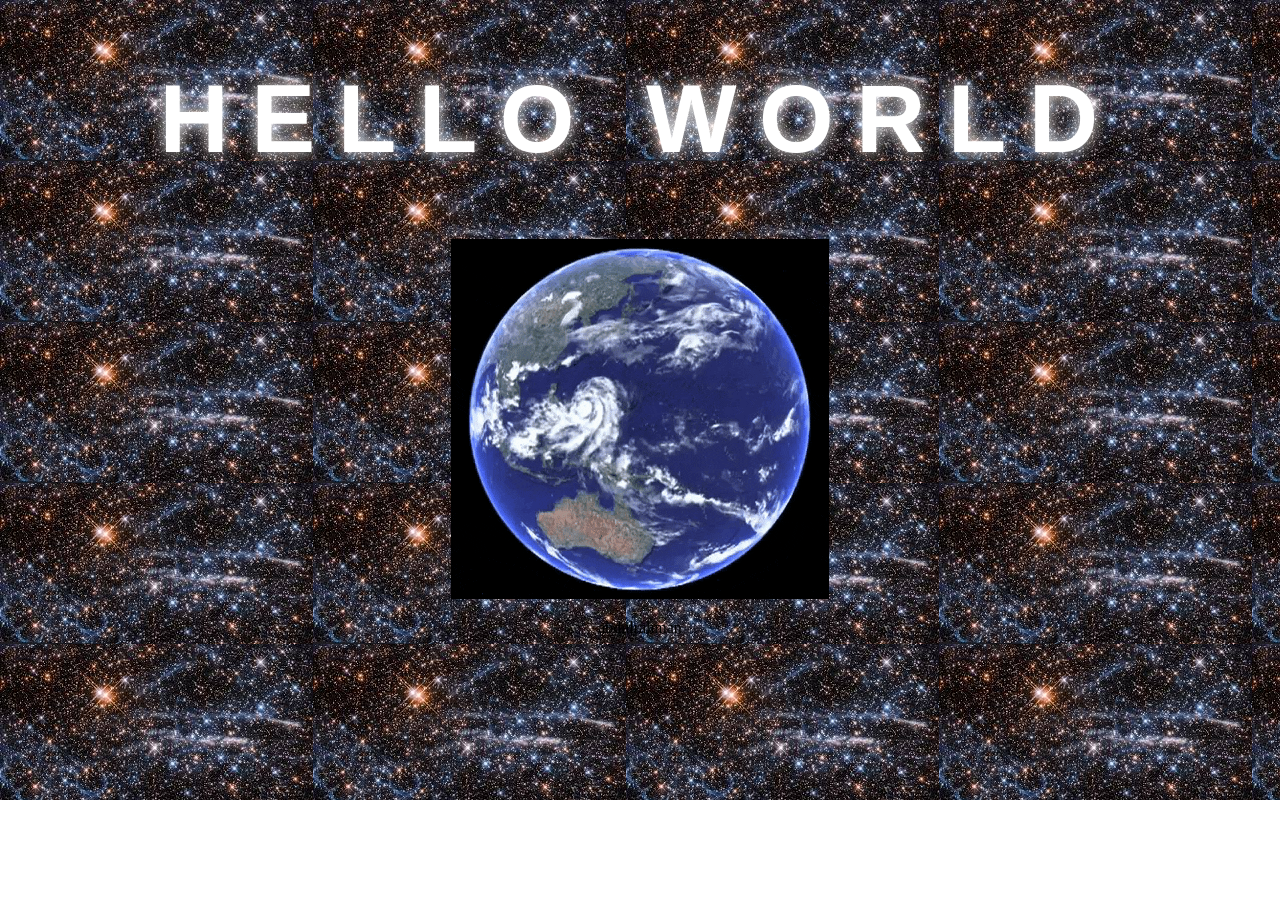
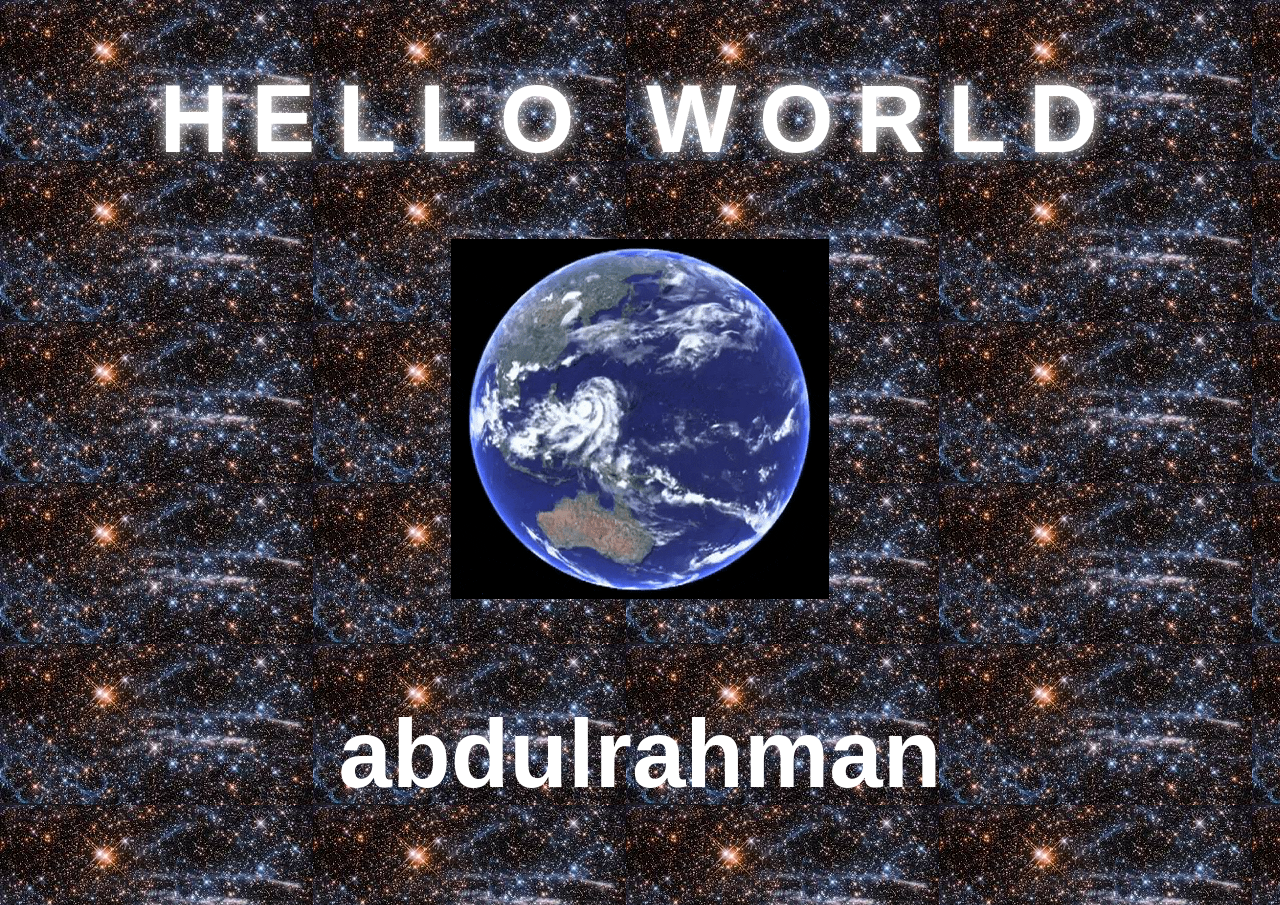
Before and after one commit to freeha198/project001, a plain HTML site: page index.html in a window 1280 px wide. Before the commit the page ends 800 px from the top, so only its background shows below. Drawn offline with Linux system fonts and the light colour scheme.

Commit message:
Update index.html

```diff
--- a/index.html
+++ b/index.html
@@ -19,6 +19,11 @@
                 text-transform: uppercase;
                 text-shadow: 0rem 0rem 1rem white;
             }
+            h3{
+                font-family: Arial, Helvetica, sans-serif;
+                font-size: 6rem;
+                color: white;
+            }
         </style>
 
     </head>
@@ -26,7 +31,7 @@
         <div class="world">
             <h1>Hello World</h1>
             <img src="images/world.gif" alt="spinning world">
-            <p>abdulrahman</p>
+            <h3>abdulrahman</h3>
         </div>
     </body>
 </htm>
```
